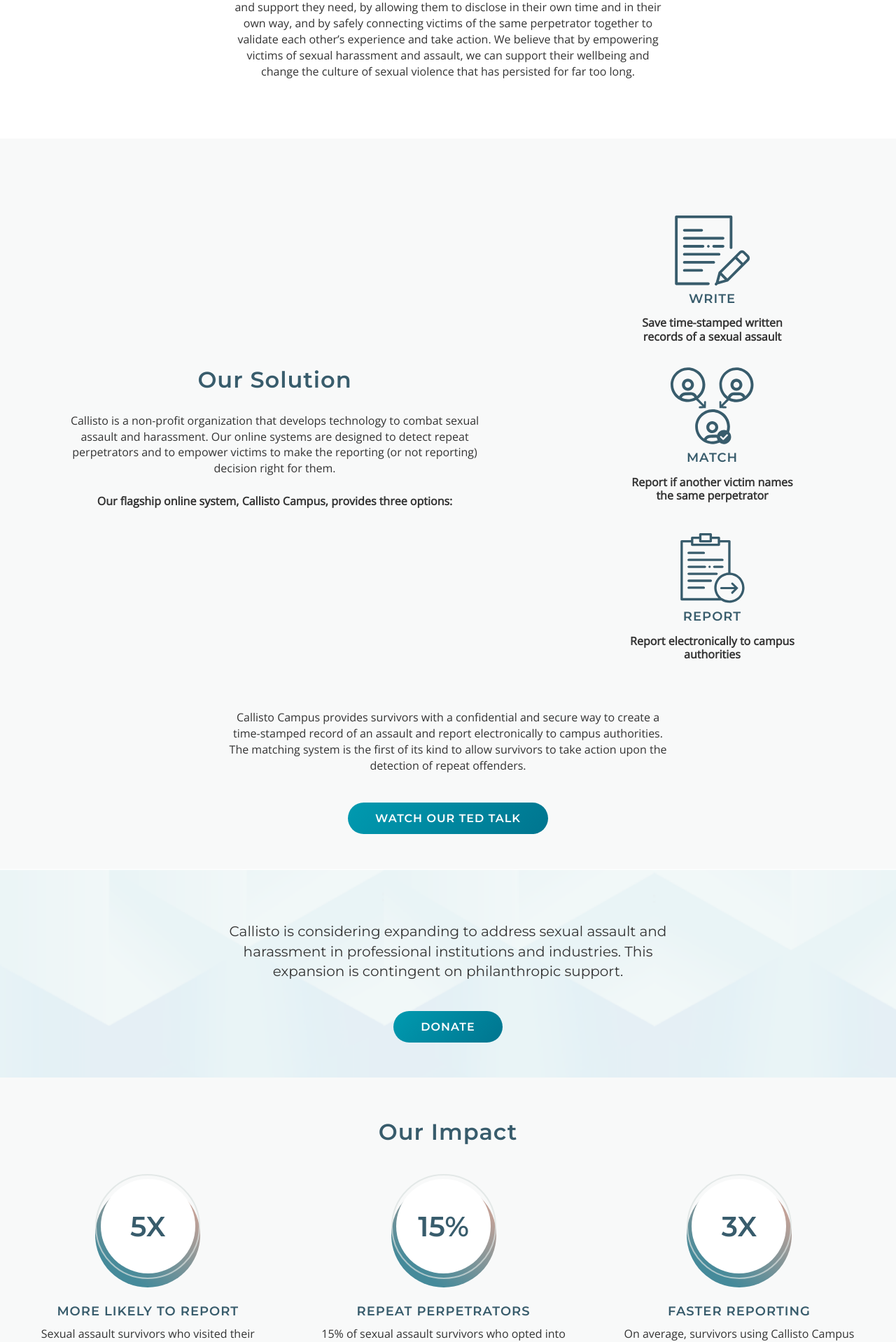
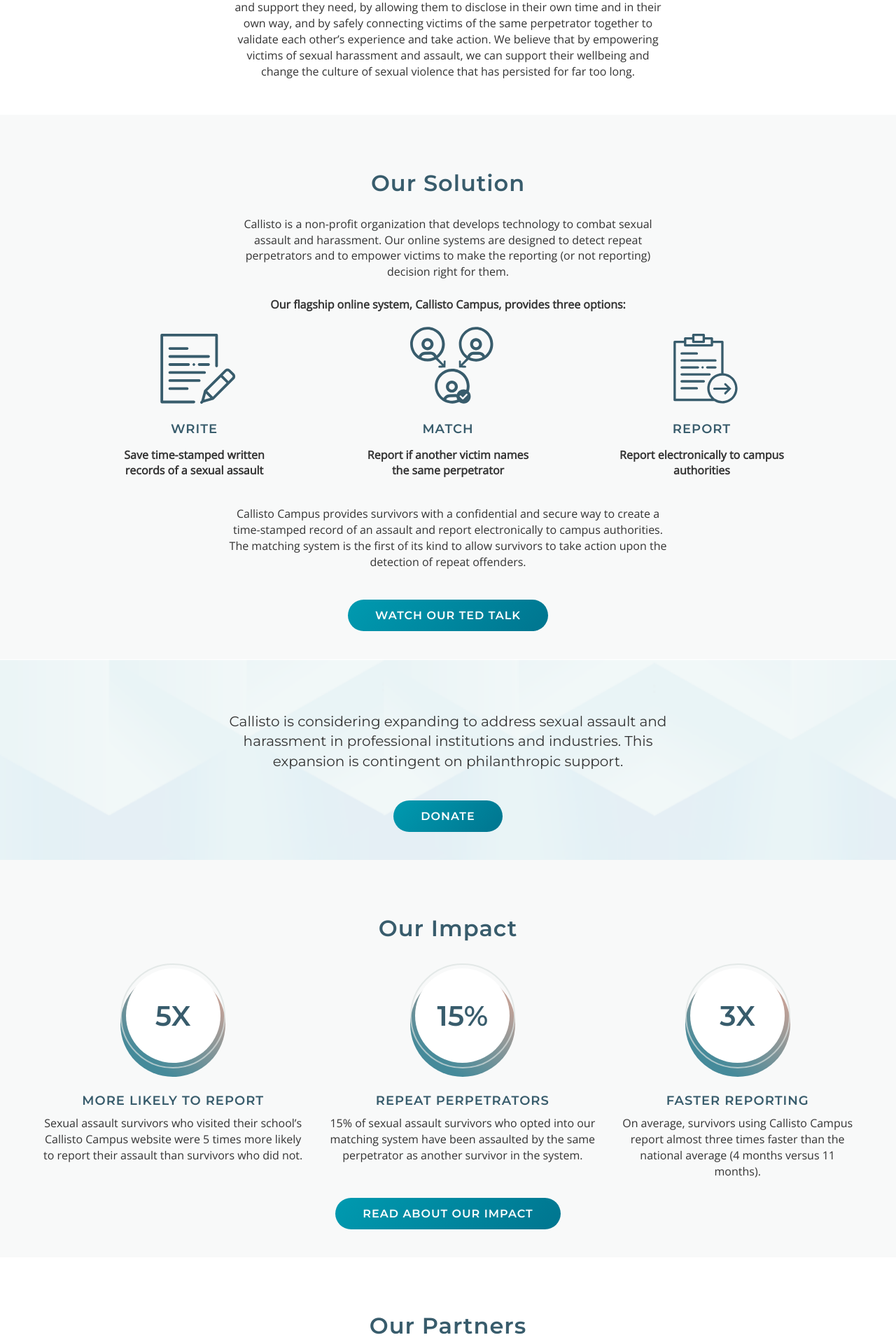
Before and after one commit to project-callisto/projectcallisto-dot-org, a Jekyll site: the page built from index.html, in a window 1280 px wide. Shown: the part 1024-2942 px from the top of the page at 70% size. Built offline with Jekyll 4.4.1, drawn with Linux system fonts in a browser that asks for light colours.

Commit message:
broad homepage formatting

```diff
--- a/_sass/callisto.scss
+++ b/_sass/callisto.scss
@@ -471,13 +471,6 @@
     margin-right: 10px;
 }
 
-.section-title {
-    display: flex;
-    justify-content: center;
-    align-items: center;
-    margin-bottom: 15px;
-}
-
 #closer {
     font-size: 29px;
     font-weight: 600;
@@ -619,13 +612,6 @@
         margin-left: 0px;
     }
 
-    #how-it-works-sections, #why-callisto-sections {
-        flex-direction: column;
-        align-items: center;
-        margin-top: 38px;
-        margin-bottom: 51px;
-    }
-
     .quote-attribution {
         margin-bottom: 60px;
     }
--- a/_sass/donate.scss
+++ b/_sass/donate.scss
@@ -83,14 +83,13 @@
 }
 
 .donate-header {
-  background-image: url('../../images/Assets/Donate_headerimage.png');
+    background-image: url("../../images/Assets/Donate_headerimage.png");
     background-size: cover;
     background-position: center top;
     height: 520px;
     padding: 211px 0 0 115px;
     justify-content: flex-start;
 }
-
 
 .donate-header h2 {
     font-size: 40px;
@@ -119,32 +118,6 @@
 
     .how-intro {
         padding: 0;
-  }
-
-
-}
-
-  #how-it-works-sections {
-    justify-content: space-around;
-    margin-left: auto;
-    margin-right: auto;
-    max-width: 1200px;
-    display: flex;
-    justify-content: space-around; // margin-left: auto;
-    // margin-right: auto;
-    // max-width: 1200px;
-  }
-  .hiw-section {
-    font-size: .9em;
-    font-weight: 400;
-    line-height: 1.2;
-    max-width: 250px;
-    margin: 20px 60px 0;
-    div {
-      display: block;
-    }
-    p {
-      font-weight: 600;
     }
 }
 
@@ -179,17 +152,16 @@
     margin-bottom: 15px;
 }
 
-
 #record-icon {
-  background-image: url('../../images/Assets/record-icon.svg');
+    background-image: url("../../images/Assets/record-icon.svg");
 }
 
 #match-icon {
-  background-image: url('../../images/Assets/match-icon.svg');
+    background-image: url("../../images/Assets/match-icon.svg");
 }
 
 #report-icon {
-  background-image: url('../../images/Assets/report-icon.svg');
+    background-image: url("../../images/Assets/report-icon.svg");
 }
 
 #ted-talk {
@@ -207,15 +179,18 @@
     text-align: center;
     padding-left: 0;
     padding-right: 0;
+
     h3 {
         margin: 0 auto;
     }
+
     li {
         float: left;
         list-style-type: none;
         padding: 15px;
         width: 33%;
     }
+
     p {
         padding: 0 15px;
     }
@@ -238,6 +213,7 @@
         margin: 0 auto;
         width: 100%;
     }
+
     button {
         margin: 0 auto;
     }
@@ -253,7 +229,6 @@
     background-size: 300px;
     height: 400px;
 }
-
 
 #mc-embedded-subscribe {
     width: 300px;
@@ -278,15 +253,14 @@
 }
 
 @media (max-width: $max-width-xs) {
-
     .ted-talk-btn {
         margin-top: -40px;
     }
+
     //
     // #how-it-works {
     //   height: 1300px;
     // }
-
 
     #press {
         display: none;
--- a/_sass/home.scss
+++ b/_sass/home.scss
@@ -1,7 +1,6 @@
 /* Homepage */
 
 .front-page h3 {
-    text-transform: none;
     font-size: 32px;
 }
 
@@ -38,15 +37,6 @@
 #hiw-row {
     display: flex;
     justify-content: space-between;
-}
-
-#supporters h3, #partners h3 {
-    color: #222;
-    font-weight: 500;
-}
-
-#how_it_works_grid h3 {
-    margin-top: 26px;
 }
 
 #how_it_works_grid {
@@ -115,18 +105,6 @@
 
 .partner-btn {
     margin-top: 30px;
-    text-align: center;
-}
-
-section {
-    align-items: center;
-    display: flex;
-    flex-wrap: wrap;
-    flex-direction: row;
-}
-
-h3 {
-    width: 100%;
     text-align: center;
 }
 
@@ -212,30 +190,12 @@
     background-color: #f8f9f9;
 }
 
-#how-it-works-sections {
-    display: flex;
-    justify-content: space-around;
-    margin-top: 30px;
-    margin-bottom: 30px;
-    margin-left: auto;
-    margin-right: auto;
-    max-width: 1200px;
+.hiw-section {
+    max-width: 250px;
 
-  .hiw-section {
-      font-size: .9em;
-      font-weight: 400;
-      line-height: 1.2;
-      max-width: 250px;
-      margin: 20px 60px 0;
-
-      div {
-          display: block;
-      }
-
-      p {
-          font-weight: 600;
-      }
-  }
+    p {
+        font-weight: 600;
+    }
 }
 
 .section-title {
@@ -259,10 +219,6 @@
 #record-icon,
 #report-icon {
     margin-right: -10px;
-}
-
-.section-title {
-    margin-bottom: 15px;
 }
 
 #record-icon {
@@ -289,31 +245,10 @@
 
 #stats {
     background-color: $color-background-grey;
-    text-align: center;
-    padding-left: 0;
-    padding-right: 0;
-
-    h3 {
-        margin: 0 auto;
-    }
 
     li {
-        float: left;
         list-style-type: none;
         padding: 15px;
-        width: 33%;
-    }
-
-    p {
-        padding: 0 15px;
-    }
-}
-
-.stats-sections {
-    margin-top: 20px;
-
-    ul {
-        padding-left: 0;
     }
 }
 
@@ -323,16 +258,8 @@
 
 #our-partners {
     img {
-        margin: 20px auto 0;
+        margin: 20px auto;
         width: 100%;
-    }
-
-    button {
-        margin: 0 auto;
-    }
-
-    .suggest-btn {
-        margin-top: 20px;
     }
 }
 
@@ -364,7 +291,6 @@
     }
 }
 
-
 @media (max-width: $max-width-xs) {
     .ted-talk-btn {
         margin-top: -40px;
--- a/_sass/main.scss
+++ b/_sass/main.scss
@@ -13,6 +13,10 @@
     a {
         text-decoration: underline;
     }
+}
+
+ul {
+    padding: 0;
 }
 
 p.font-main {
@@ -49,7 +53,7 @@
 
 .content {
     max-width: 630px;
-    margin: 0 auto;
+    margin: 0 auto 30px;
 }
 
 .nav > li > a {
@@ -228,18 +232,13 @@
 }
 
 section {
-    padding: 60px $container-padding-lg;
+    padding: 60px 15px 20px;
     text-align: center;
 }
 
 #brand_link {
     display: flex;
     padding-right: 10px;
-}
-
-section {
-    padding: 60px 15px;
-    text-align: center;
 }
 
 #mainbody-container nav {
@@ -268,13 +267,6 @@
     padding: 15px 0 30px;
 }
 
-// desktop and larger
-@media (min-width: $min-width-md) {
-    .navbar {
-        display: flex;
-    }
-}
-
 // mobile
 @media (max-width: $max-width-sm) {
     .gradient-button {
@@ -285,8 +277,29 @@
     }
 }
 
+// desktop and larger
+@media (min-width: $min-width-lg) {
+    .navbar {
+        display: flex;
+    }
+
+    .flex-on-large {
+        display: flex;
+        justify-content: space-evenly;
+        padding: 0;
+        max-width: 1200px;
+        margin: 0 auto;
+    }
+}
+
 // mobile and tablet
 @media (max-width: $max-width-md) {
+
+    .flex-on-large > *{
+        margin: 0 auto 40px;
+        max-width: 500px;
+    }
+
     h2, h3 {
         font-size: 25px;
     }
--- a/index.html
+++ b/index.html
@@ -11,6 +11,7 @@
     <div class="col-sm-24">
         <div class="mainbody" id="top">
             <div class="maincontent front-page" id="maincontent">
+
                 <section class="press">
                     <div class="text-center" id="press">
                         <span class="sr-only">Press on Callisto from:</span>
@@ -24,6 +25,7 @@
                         </ul>
                     </div>
                 </section>
+
                 <section id="the-problem">
                     <div class="content">
                         <h3>The Problem</h3>
@@ -31,13 +33,14 @@
                         <p>It’s time that we change the equation - by giving victims the options and information and support they need, by allowing them to disclose in their own time and in their own way, and by safely connecting victims of the same perpetrator together to validate each other’s experience and take action. We believe that by empowering victims of sexual harassment and assault, we can support their wellbeing and change the culture of sexual violence that has persisted for far too long.</p>
                     </div>
                 </section>
+
                 <section id="how-it-works">
                     <div class="how-intro content">
                         <h3>Our Solution</h3>
                         <p>Callisto is a non-profit organization that develops technology to combat sexual assault and harassment. Our online systems are designed to detect repeat perpetrators and to empower victims to make the reporting (or not reporting) decision right for them.</p>
                         <p><strong>Our flagship online system, Callisto Campus, provides three options:</strong></p>
                     </div>
-                    <div id="how-it-works-sections">
+                    <div class="flex-on-large">
                         <div class="hiw-section">
                             <div class="section-title">
                                 <div aria-hidden="true" class="icon" id="record-icon"></div>
@@ -61,18 +64,22 @@
                         </div>
                     </div>
                     <div class="content">
-                        <p class="extra">Callisto Campus provides survivors with a confidential and secure way to create a time-stamped record of an assault and report electronically to campus authorities. The matching system is the first of its kind to allow survivors to take action upon the detection of repeat offenders.</p><a class="gradient-button" href="https://www.ted.com/talks/jessica_ladd_the_reporting_system_that_sexual_assault_survivors_want?language=en">Watch our Ted Talk</a>
+                        <p class="extra">Callisto Campus provides survivors with a confidential and secure way to create a time-stamped record of an assault and report electronically to campus authorities. The matching system is the first of its kind to allow survivors to take action upon the detection of repeat offenders.</p>
+                        <a class="gradient-button" href="https://www.ted.com/talks/jessica_ladd_the_reporting_system_that_sexual_assault_survivors_want?language=en">Watch our Ted Talk</a>
                     </div>
                 </section>
+
                 <section id="ted-talk">
                     <div class="content">
-                        <p class="extra font-main">Callisto is considering expanding to address sexual assault and harassment in professional institutions and industries. This expansion is contingent on philanthropic support.</p><a class="gradient-button" href="/donate">DONATE</a>
+                        <p class="extra font-main">Callisto is considering expanding to address sexual assault and harassment in professional institutions and industries. This expansion is contingent on philanthropic support.</p>
+                        <a class="gradient-button" href="/donate">DONATE</a>
                     </div>
                 </section>
+
                 <section id="stats">
                     <h3>Our Impact</h3>
                     <div class="stats-sections">
-                        <ul>
+                        <ul class="flex-on-large">
                             <li>
                                 <div class="stat-icon five-x"></div>
                                 <h4>MORE LIKELY TO REPORT</h4>
@@ -90,11 +97,20 @@
                             </li>
                         </ul>
                     </div>
+                    <div class="content">
+                        <a class="gradient-button" href="https://www.projectcallisto.org/what-we-do/Callisto_Year_2_highres.pdf" target="_blank">Read About Our Impact</a>
+                    </div>
                 </section>
+
                 <section id="our-partners">
-                    <h3>Our Partners</h3>
-                    <p class="content">For the last two years, we have implemented Callisto on campuses to support student survivors of sexual assault. Our partners include <a href='https://ucbcomedy.callistocampus.org'>Upright Citizens Brigade Theatre</a>, <a href='https://stjohns.callistocampus.org'>St. John’s University</a>, <a href='https://hws.callistocampus.org'>Hobart and William Smith Colleges</a>, <a href='https://coe.callistocampus.org'>Coe College</a>, <a href='https://usfca.callistocampus.org'>University of San Francisco</a>, <a href='https://pomona.callistocampus.org'>Pomona College</a>, <a href='https://lmu.callistocampus.org'>Loyola Marymount University</a>, <a href='https://uoregon.callistocampus.org'>University of Oregon</a>, <a href='https://central.callistocampus.org'>Central College</a>, <a href='https://usc.callistocampus.org'>University of Southern California</a>, <a href='https://du.callistocampus.org'>University of Denver</a>, <a href='https://stanford.callistocampus.org'>Stanford University</a>, and <a href='https://canisius.callistocampus.org'>Canisius College</a>.</p><img src="images/Assets/partnerlogos2.png"> <a class="gradient-button suggest-btn" href="/get-involved">SUGGEST A PARTNER</a>
+                    <div class="content">
+                        <h3>Our Partners</h3>
+                        <p>For the last two years, we have implemented Callisto on campuses to support student survivors of sexual assault. Our partners include <a href='https://ucbcomedy.callistocampus.org'>Upright Citizens Brigade Theatre</a>, <a href='https://stjohns.callistocampus.org'>St. John’s University</a>, <a href='https://hws.callistocampus.org'>Hobart and William Smith Colleges</a>, <a href='https://coe.callistocampus.org'>Coe College</a>, <a href='https://usfca.callistocampus.org'>University of San Francisco</a>, <a href='https://pomona.callistocampus.org'>Pomona College</a>, <a href='https://lmu.callistocampus.org'>Loyola Marymount University</a>, <a href='https://uoregon.callistocampus.org'>University of Oregon</a>, <a href='https://central.callistocampus.org'>Central College</a>, <a href='https://usc.callistocampus.org'>University of Southern California</a>, <a href='https://du.callistocampus.org'>University of Denver</a>, <a href='https://stanford.callistocampus.org'>Stanford University</a>, and <a href='https://canisius.callistocampus.org'>Canisius College</a>.</p>
+                        <img src="images/Assets/partnerlogos2.png">
+                        <a class="gradient-button suggest-btn" href="/get-involved">SUGGEST A PARTNER</a>
+                    </div>
                 </section>
+
                 <section id="our-supporters">
                     <div class="content">
                         <h3>Our Supporters</h3>
@@ -102,6 +118,7 @@
                         <p>We are also supported by over 600 individual donors — many of whom are survivors or allies who share our vision of a world where survivors are supported and sexual violence is rare. Callisto is indebted to the survivors who have offered their time, energy, and feedback as we developed our tool. Their insights have made the reporting system stronger and continue to inspire us to go forward.</p>
                     </div>
                 </section>
+
                 <section id="stay-updated">
                     <div class="content">
                         <h3>Stay Updated</h3>
@@ -127,6 +144,7 @@
                         </div>
                     </div>
                 </section>
+
             </div>
         </div>
     </div>
```
Lines whose indentation alone changed are shown as unchanged.
